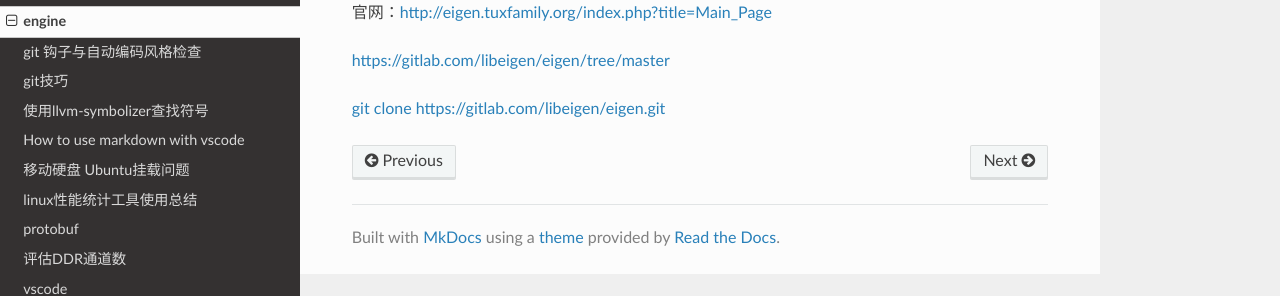
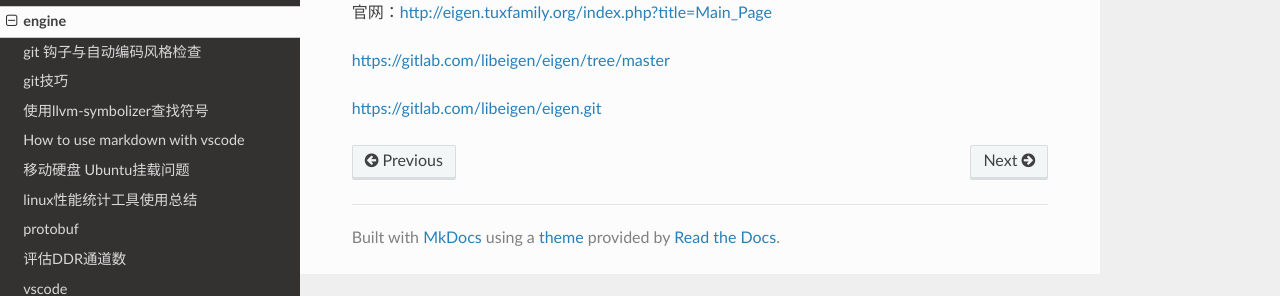
Before and after one commit to chsgcxy/messy_notes, an MkDocs documentation site: the page built from docs/tools/engine.md, in a window 1280 px wide. Shown: the part 231-527 px from the top of the page. Built offline with MkDocs 1.6.1, drawn with Linux system fonts in a browser that asks for light colours; nearby versions of some CDN libraries.

Commit message:
Update engine.md

```diff
--- a/docs/tools/engine.md
+++ b/docs/tools/engine.md
@@ -6,4 +6,4 @@
 
 [https://gitlab.com/libeigen/eigen/tree/master](https://gitlab.com/libeigen/eigen/tree/master)
 
-[git clone https://gitlab.com/libeigen/eigen.git](git clone https://gitlab.com/libeigen/eigen.git)
+[https://gitlab.com/libeigen/eigen.git](https://gitlab.com/libeigen/eigen.git)
```
